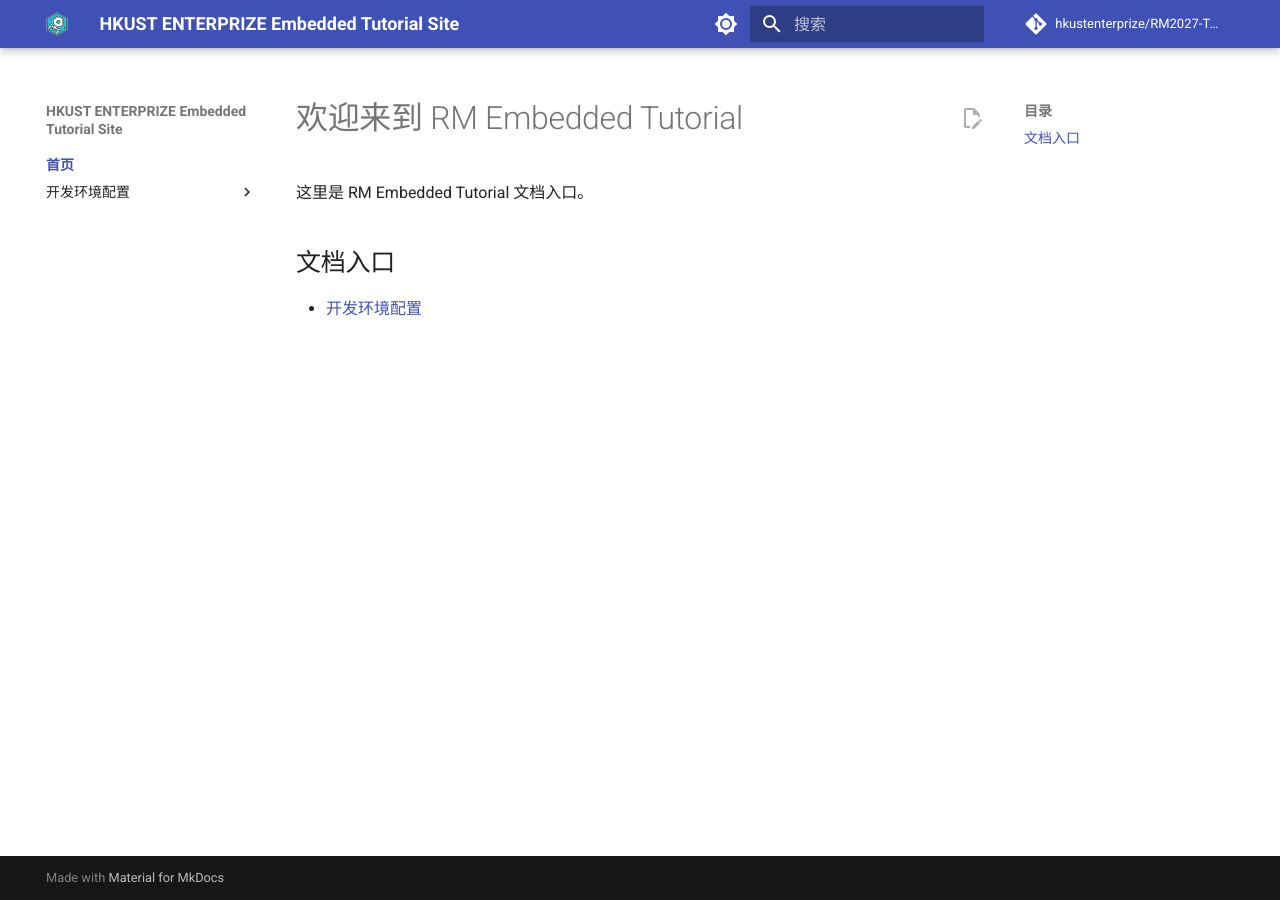
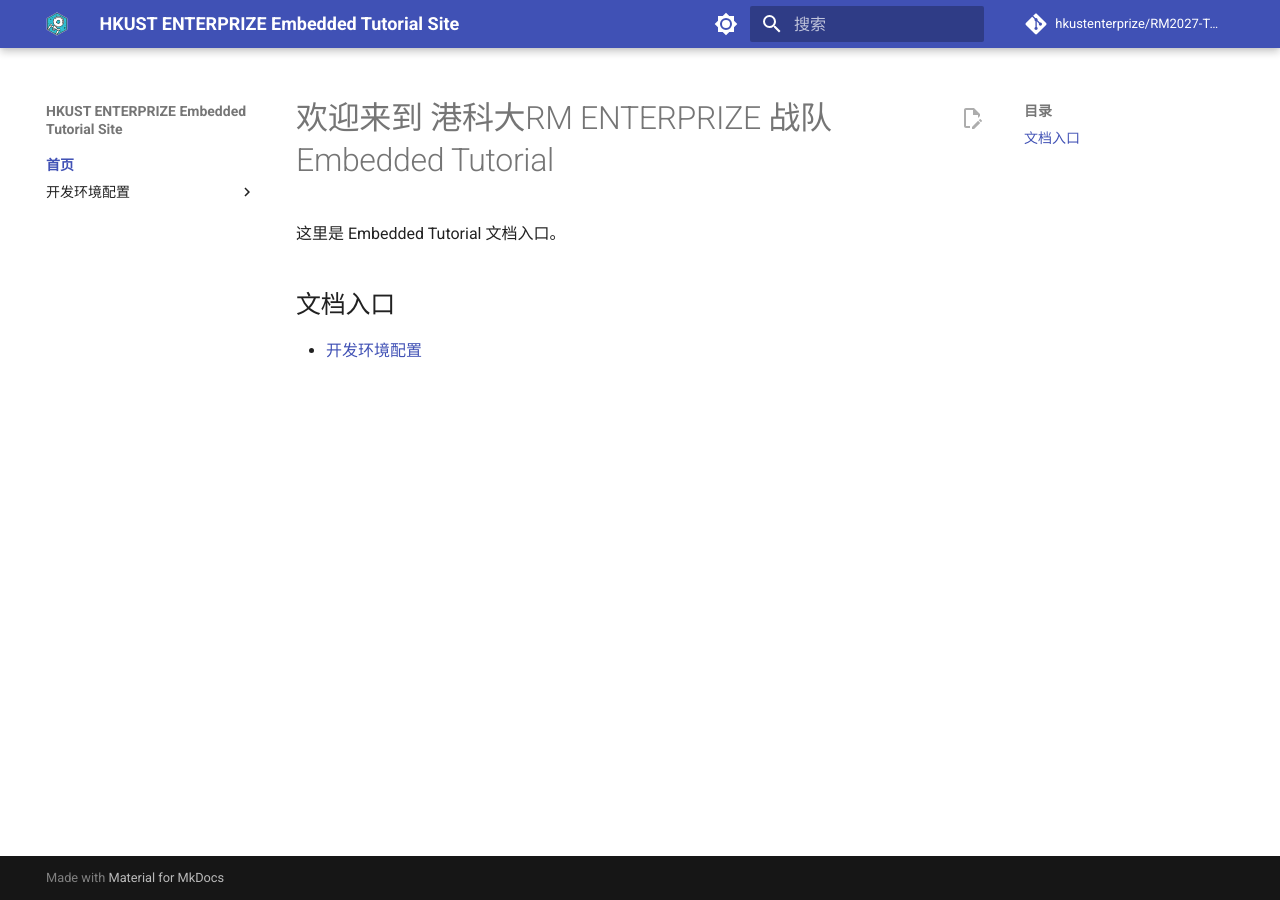
Before and after one commit to hkustenterprize/RM2027-Tutorial-Embedded-Docs, an MkDocs documentation site: the page built from docs/index.md, in a window 1280 px wide. Built offline with MkDocs 1.6.1 and Material for MkDocs 9.7.7, drawn with Linux system fonts in a browser that asks for light colours; comment, search, counter and statistics services are not loaded.

```diff
--- a/docs/index.md
+++ b/docs/index.md
@@ -1,6 +1,6 @@
-# 欢迎来到 RM Embedded Tutorial
+# 欢迎来到 港科大RM ENTERPRIZE 战队 Embedded Tutorial
 
-这里是 RM Embedded Tutorial 文档入口。
+这里是 Embedded Tutorial 文档入口。
 
 ## 文档入口
 
--- a/mkdocs.yml
+++ b/mkdocs.yml
@@ -1,5 +1,5 @@
 site_name: HKUST ENTERPRIZE Embedded Tutorial Site
-site_description: RM Embedded Tutorial docs
+site_description: Embedded Tutorial docs
 site_url: https://tutorial.robomaster.hk/
 repo_name: hkustenterprize/RM2027-Tutorial-Embedded-Docs
 repo_url: https://github.com/hkustenterprize/RM2027-Tutorial-Embedded-Docs
```
Also changed, not shown: docs/Environment/Verify/RM Embedded Tutorial 环境验证.md (+1 -13 lines), docs/Environment/index.md (+1 -1 lines), 1 other file.
